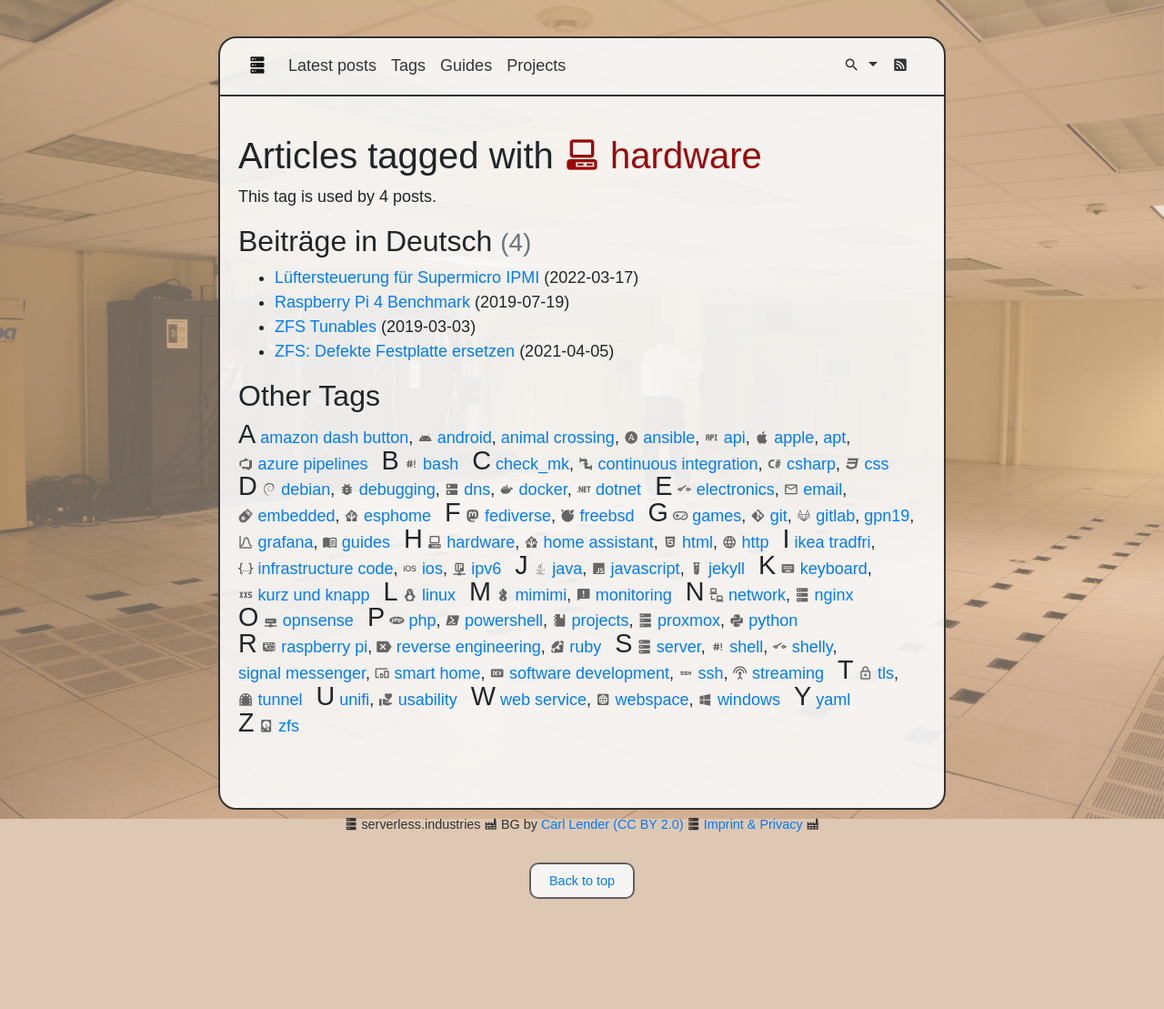
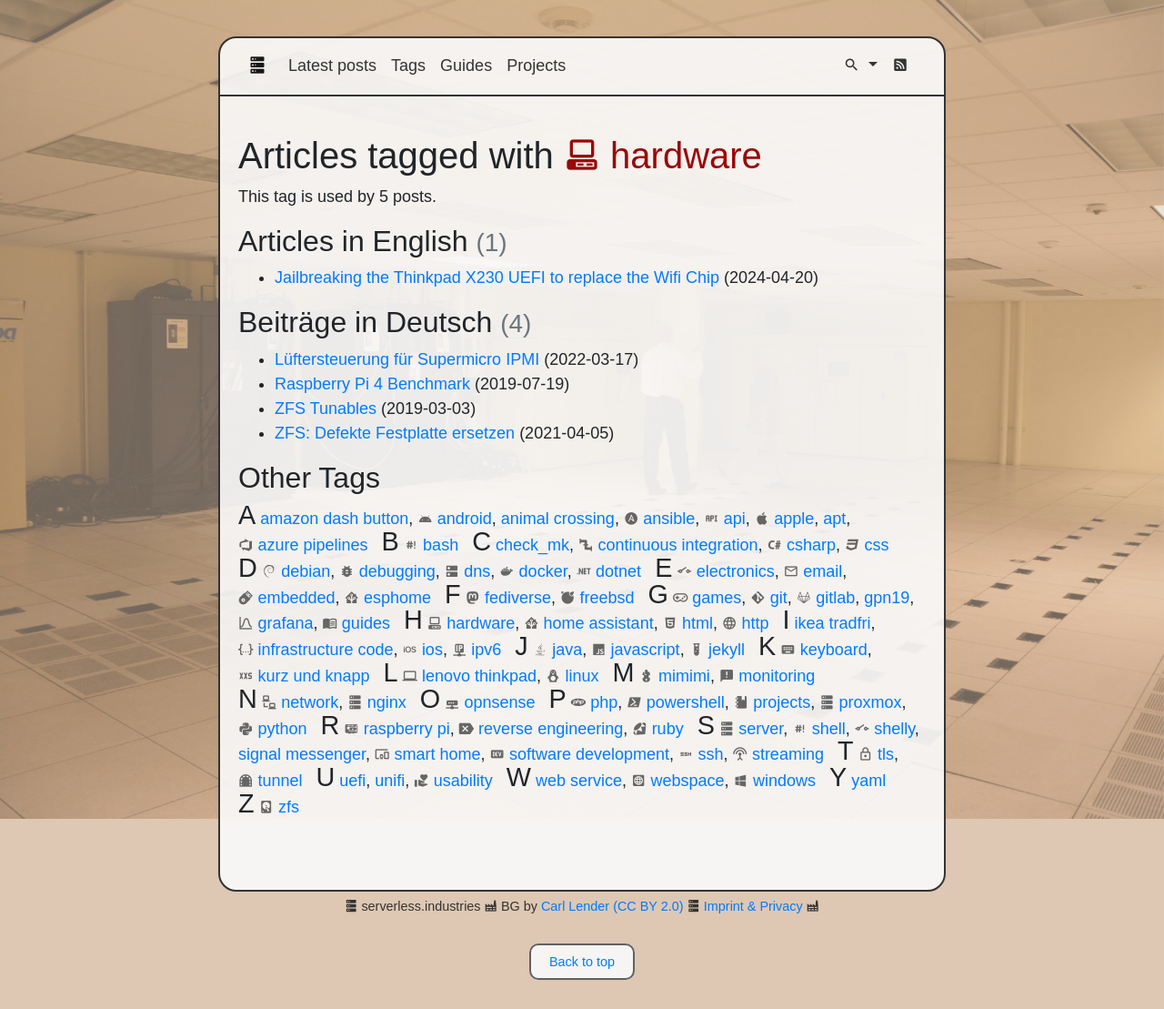
Before and after one commit to perryflynn/serverless.industries, a Jekyll site: the page built from src/index.html, in a window 1280 px wide. Shown: the whole page at 91% size. Built offline with Jekyll 4.4.1, drawn with Linux system fonts in a browser that asks for light colours; before the commit the page ends 1020 px from its top, so only the background shows below that; some of the changed lines change nothing that is shown.

Commit message:
new post: thinkpad x230 jailbreak

```diff
--- a/src/_data/tags.yml
+++ b/src/_data/tags.yml
@@ -126,3 +126,5 @@
   name: 'kurz und knapp'
 - glyph: <i class="mdi mdi-mastodon"></i>
   name: fediverse
+- glyph: <i class="mdi mdi-laptop"></i>
+  name: lenovo thinkpad
--- /dev/null
+++ b/src/_posts/2024/2024-04-20-efi-jailbreak-lenovo-thinkpad-x230.en.md
@@ -0,0 +1,61 @@
+---
+author: christian
+title: Jailbreaking the Thinkpad X230 UEFI to replace the Wifi Chip
+locale: en
+tags: [ hardware, lenovo thinkpad, uefi ]
+image: /assets/x230_wifi_cmos.jpg
+---
+
+I wanted to reactivate my old Lenovo Thinkpad X230 as a "Burner Laptop". Put a Linux on it,
+use it on events like conferences and reinstall it afterwards. The main reason why I replaced it
+was the outdated WiFi chip, which only supported 802.11 a/b/g/n.
+
+*tl;dr: There is the project [1vyrain](https://1vyra.in/) which allows a UEFI downgrade,
+jailbreak and patch to allow third party Wi-Fi Chips.*
+
+**Attention: The described actions will touch the UEFI BIOS of your machine. Any mistake will
+end in a bricked device. As always, use at own risk!**
+
+## UEFI Downgrade
+
+At least on my X230 Laptop was a UEFI version installed, which had the vulnerability patched
+required for the jailbreak.
+
+[IVprep](https://github.com/n4ru/IVprep/) is a toolchain to downgrade the UEFI to a vulnerable
+version. It requires a Windows 10+.
+
+Also you have to allow the UEFI downgrade in the UEFI settings:
+
+> Go into your BIOS setup. Navigate to `Security -> UEFI BIOS Update` option.
+> Set `Flash BIOS Updating by End-Users` to enabled, and `Secure RollBack Prevention` to disabled.
+
+After that, download the whole IVprep Repo and execute the downgrade.bat file in a
+CMD with administrative pivileges.
+
+## Jailbreak
+
+[1vyrain](https://1vyra.in/) itself can be downloaded on its website and comes as a bootable
+disk image. It has to be flashed to a USB disk with a tool like [etcher](https://etcher.balena.io/).
+
+The USB Disk then has to be booted on UEFI Mode from a onboard USB port.
+
+The instructions on the screen should guide you through the process.
+
+Details can be found on [the GitHub Page](https://github.com/n4ru/1vyrain/tree/master?tab=readme-ov-file#installing).
+
+## Replace the Wi-Fi chip
+
+After successfully patching the UEFI, I've replaced the Wi-Fi chip with a
+**Intel AC7260 Mini-PCIex Adapter**. It is located below the right palm rest.
+
+There are some videos on YouTube, how the Keyboard and Touchpad can be removed.
+
+How to check if a Wi-Fi connection is using 802.11ac on Linux, can be found on
+[ask Ubuntu](https://askubuntu.com/a/1263384/443450).
+
+## Replace the CMOS battery
+
+Also the CMOS battery was empty. A replacement is offered by multiple distributors online.
+Search for "CMOS Battery Thinkpad X230".
+
+![Lenovo Thinkpad X230 Wi-Fi and CMOS battery replacement]({{'assets/x230_wifi_cmos.jpg' | relative_url}}){:.img-fluid}
```
Also changed, not shown: src/assets/x230_wifi_cmos.jpg (added).
